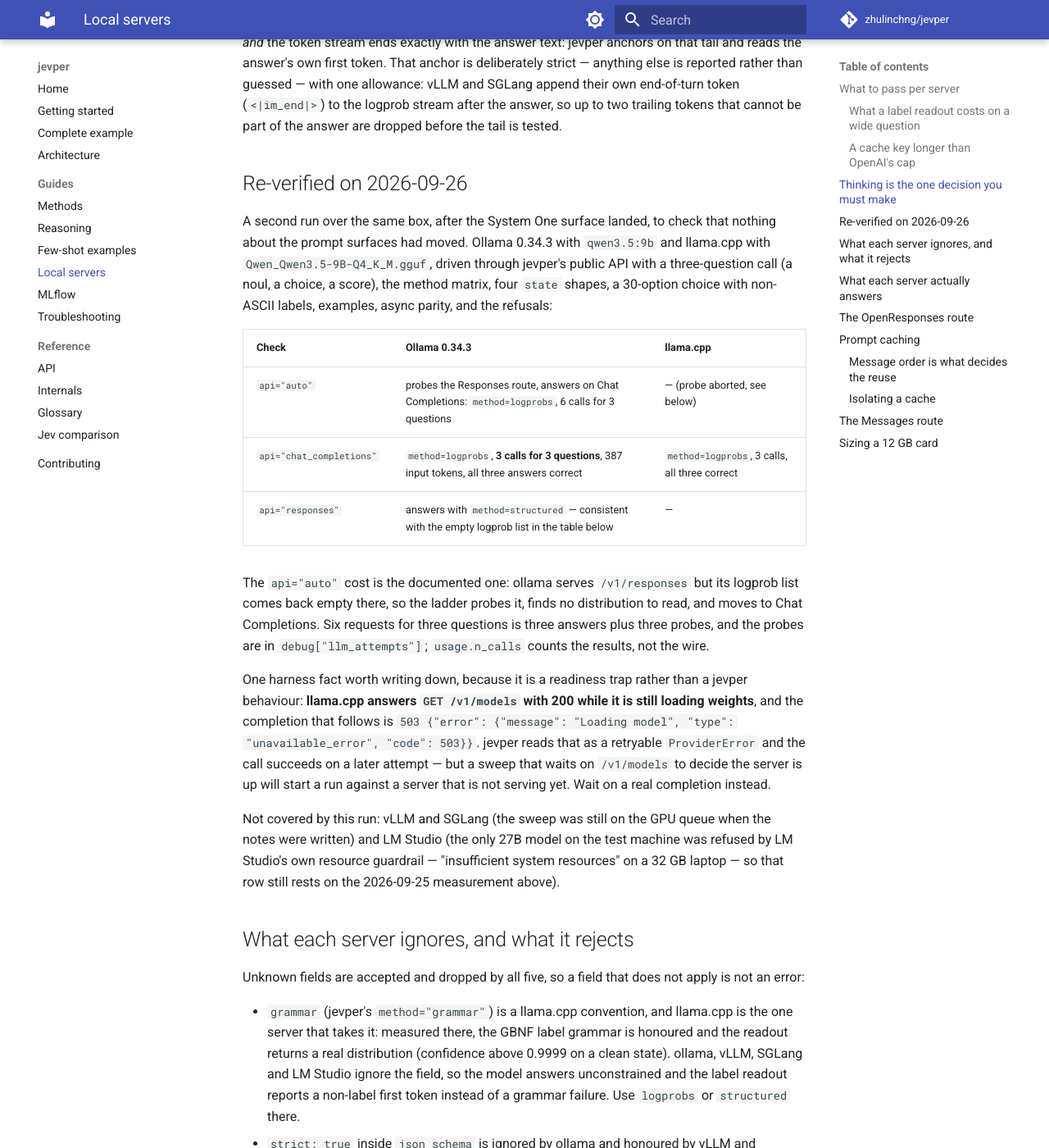
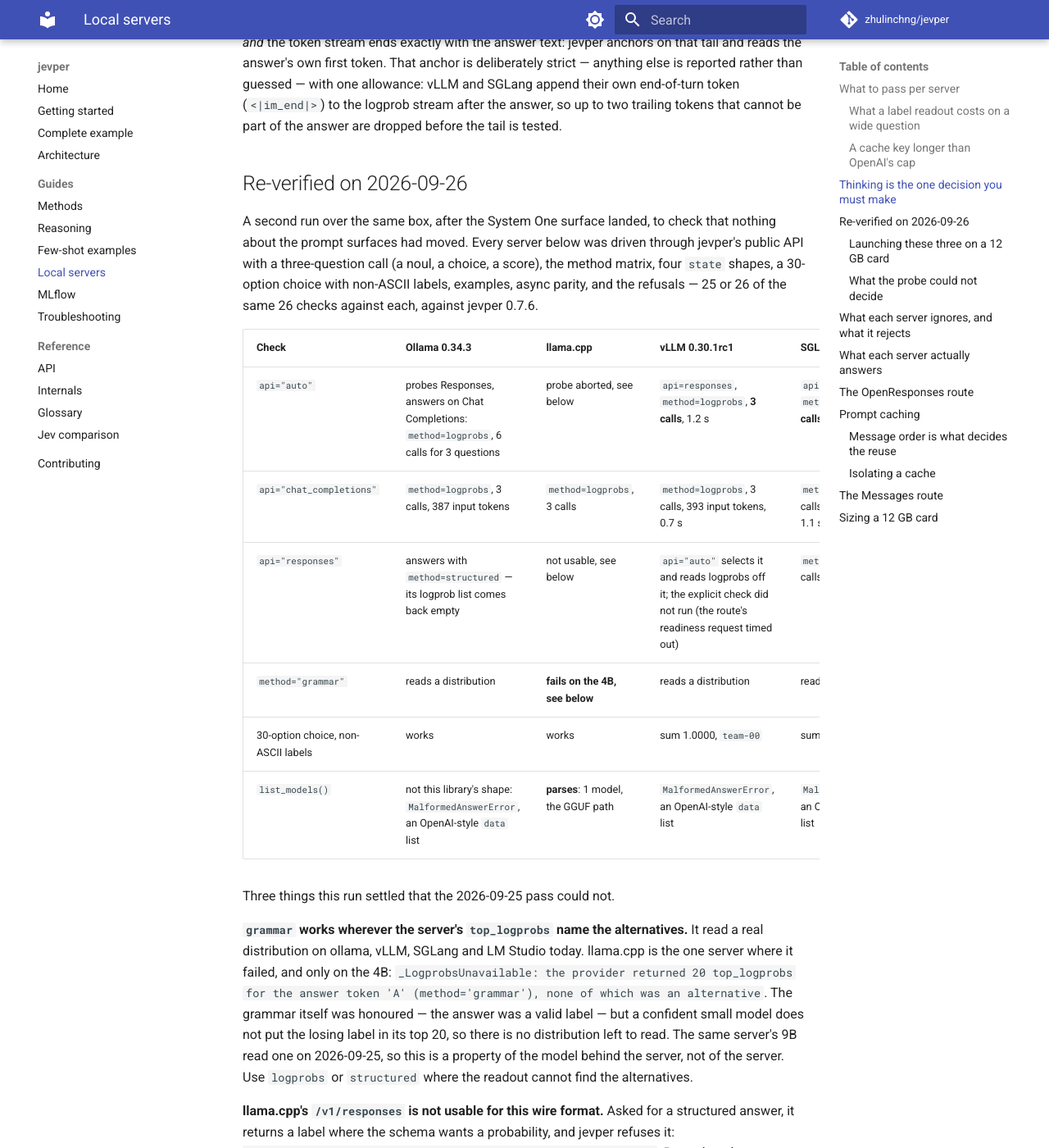
Before and after one commit to zhulinchng/jevper, an MkDocs documentation site: the page built from docs/local-servers.md, in a window 1280 px wide and 1400 px high, scrolled down 4237 px. Shown: the whole window at 82% size. Built offline with MkDocs 1.6.1 and Material for MkDocs 9.7.7, drawn with Linux system fonts in a browser that asks for light colours; comment, search, counter and statistics services are not loaded; some of the changed text lies outside the part shown.

Commit message:
Record the 2026-09-26 sweep of vLLM, SGLang and LM Studio on the same box
The three servers the previous pass could not cover, driven through the public API with the same 26
checks as ollama and llama.cpp, against jevper 0.7.6. All three answer the three-question call in one
to-three calls; vLLM, SGLang and LM Studio all read a distribution through method='grammar', and all
three pick the Responses route on api='auto' at no extra cost.

Three findings the old page did not have, and one correction:

- grammar is a llama.cpp convention, but whether jevper can read a distribution afterwards depends on
  the model's top_logprobs naming the other option. Measured working on a 9B and refused with
  _LogprobsUnavailable on a 4B, so the page's 'ollama, vLLM, SGLang and LM Studio ignore the field' was
  wrong on both counts and is now written as what was measured.
- llama.cpp's /v1/responses returns a label where the schema wants a probability, on two different
  models, so it is the shim rather than one model.
- On a 12 GB card under WSL2 only 10.84 of 12.0 GiB is ever free, which puts vLLM's 0.92 default out
  of reach and needs --limit-mm-per-prompt on this multimodal checkpoint. SGLang needs
  --attention-backend triton --sampling-backend pytorch or its flashinfer JIT build fails, and its CLI
  is 'sglang serve'. All measured, with the failing messages quoted.
- vLLM's engine can die silently in WSL2 seconds after reporting a KV cache size; the same command
  served on the next attempt, so a driver must retry the launch.

````diff
--- a/docs/local-servers.md
+++ b/docs/local-servers.md
@@ -128,43 +128,116 @@
 ## Re-verified on 2026-09-26
 
 A second run over the same box, after the System One surface landed, to check that nothing about the
-prompt surfaces had moved. Ollama 0.34.3 with `qwen3.5:9b` and llama.cpp with
-`Qwen_Qwen3.5-9B-Q4_K_M.gguf`, driven through jevper's public API with a three-question call (a noul, a
-choice, a score), the method matrix, four `state` shapes, a 30-option choice with non-ASCII labels,
-examples, async parity, and the refusals:
+prompt surfaces had moved. Every server below was driven through jevper's public API with a
+three-question call (a noul, a choice, a score), the method matrix, four `state` shapes, a 30-option
+choice with non-ASCII labels, examples, async parity, and the refusals — 25 or 26 of the same 26
+checks against each, against jevper 0.7.6.
 
-| Check | Ollama 0.34.3 | llama.cpp |
-| --- | --- | --- |
-| `api="auto"` | probes the Responses route, answers on Chat Completions: `method=logprobs`, 6 calls for 3 questions | — (probe aborted, see below) |
-| `api="chat_completions"` | `method=logprobs`, **3 calls for 3 questions**, 387 input tokens, all three answers correct | `method=logprobs`, 3 calls, all three correct |
-| `api="responses"` | answers with `method=structured` — consistent with the empty logprob list in the table below | — |
+| Check | Ollama 0.34.3 | llama.cpp | vLLM 0.30.1rc1 | SGLang 0.5.20 | LM Studio 0.0.25 |
+| --- | --- | --- | --- | --- | --- |
+| `api="auto"` | probes Responses, answers on Chat Completions: `method=logprobs`, 6 calls for 3 questions | probe aborted, see below | `api=responses`, `method=logprobs`, **3 calls**, 1.2 s | `api=responses`, `method=logprobs`, **3 calls**, 1.1 s | `api=responses`, `method=logprobs`, **3 calls**, 0.5 s |
+| `api="chat_completions"` | `method=logprobs`, 3 calls, 387 input tokens | `method=logprobs`, 3 calls | `method=logprobs`, 3 calls, 393 input tokens, 0.7 s | `method=logprobs`, 3 calls, 393 input tokens, 1.1 s | `method=logprobs`, 3 calls, 366 input tokens, 0.2 s |
+| `api="responses"` | answers with `method=structured` — its logprob list comes back empty | not usable, see below | `api="auto"` selects it and reads logprobs off it; the explicit check did not run (the route's readiness request timed out) | `method=logprobs`, 3 calls | `method=logprobs`, 3 calls |
+| `method="grammar"` | reads a distribution | **fails on the 4B, see below** | reads a distribution | reads a distribution | reads a distribution |
+| 30-option choice, non-ASCII labels | works | works | sum 1.0000, `team-00` | sum 1.0000, `team-00` | sum 1.0000, `team-00` |
+| `list_models()` | not this library's shape: `MalformedAnswerError`, an OpenAI-style `data` list | **parses**: 1 model, the GGUF path | `MalformedAnswerError`, an OpenAI-style `data` list | `MalformedAnswerError`, an OpenAI-style `data` list | `MalformedAnswerError`, an OpenAI-style `data` list |
 
-The `api="auto"` cost is the documented one: ollama serves `/v1/responses` but its logprob list comes
-back empty there, so the ladder probes it, finds no distribution to read, and moves to Chat
+Three things this run settled that the 2026-09-25 pass could not.
+
+**`grammar` works wherever the server's `top_logprobs` name the alternatives.** It read a real
+distribution on ollama, vLLM, SGLang and LM Studio today. llama.cpp is the one server where it failed,
+and only on the 4B: `_LogprobsUnavailable: the provider returned 20 top_logprobs for the answer token
+'A' (method='grammar'), none of which was an alternative`. The grammar itself was honoured — the answer
+was a valid label — but a confident small model does not put the losing label in its top 20, so there is
+no distribution left to read. The same server's 9B read one on 2026-09-25, so this is a property of the
+model behind the server, not of the server. Use `logprobs` or `structured` where the readout cannot find
+the alternatives.
+
+**llama.cpp's `/v1/responses` is not usable for this wire format.** Asked for a structured answer, it
+returns a label where the schema wants a probability, and jevper refuses it: `MalformedAnswerError:
+'noul' must be a finite number, got 'A'`. Reproduced on two different models (a 9B Q4_K_M and a 4B
+Q4_K_M), so it is the shim's answer rather than one model's mistake. Its Chat Completions route
+serves the same three questions correctly.
+
+**A thinking trace that reaches the answer is a launch fact, not a reading fact.** Started without a
+thinking switch, vLLM's first answer began with the literal token `Thinking`, and jevper refused it as
+`LabelReadoutError: first non-whitespace token 'Thinking' is not one of the labels ['A', 'B']`. With
+`extra_body={"chat_template_kwargs": {"enable_thinking": false}}` — the recipe above — the same server
+answers all three questions in 1.2 s. The refusal is the point: a trace that leaked into the answer is
+visible rather than scored.
+
+The `api="auto"` cost on Ollama is the documented one: it serves `/v1/responses` but its logprob list
+comes back empty there, so the ladder probes it, finds no distribution to read, and moves to Chat
 Completions. Six requests for three questions is three answers plus three probes, and the probes are
-in `debug["llm_attempts"]`; `usage.n_calls` counts the results, not the wire.
+in `debug["llm_attempts"]`; `usage.n_calls` counts the results, not the wire. vLLM, SGLang and LM Studio
+answer on the Responses route on the first try, so `auto` costs them nothing.
 
-One harness fact worth writing down, because it is a readiness trap rather than a jevper behaviour:
-**llama.cpp answers `GET /v1/models` with 200 while it is still loading weights**, and the completion
-that follows is `503 {"error": {"message": "Loading model", "type": "unavailable_error", "code": 503}}`.
-jevper reads that as a retryable `ProviderError` and the call succeeds on a later attempt — but a
-sweep that waits on `/v1/models` to decide the server is up will start a run against a server that is
-not serving yet. Wait on a real completion instead.
+### Launching these three on a 12 GB card
 
-Not covered by this run: vLLM and SGLang (the sweep was still on the GPU queue when the notes were
-written) and LM Studio (the only 27B model on the test machine was refused by LM Studio's own resource
-guardrail — "insufficient system resources" on a 32 GB laptop — so that row still rests on the
-2026-09-25 measurement above).
+Measured on the RTX 3080 test box, where `nvidia-smi` reports 12.0 GiB but **only 10.84 GiB is ever
+free** — WSL2 holds the rest — so vLLM's default `--gpu-memory-utilization 0.92` is refused before it
+loads anything:
+
+```
+ValueError: Free memory on device cuda:0 (10.84/12.0 GiB) on startup is less than desired GPU
+memory utilization (0.92, 11.04 GiB).
+```
+
+Three settings get there, and dropping any one of them puts the failure back:
+
+```bash
+# vLLM 0.30.1rc1 — 7.55 GiB of weights, 14,043-token KV cache, serving in 37 s
+vllm serve ~/models/Qwen3.5-9B-AWQ-4bit --port 8000 \
+  --max-model-len 4096 --gpu-memory-utilization 0.87 --enforce-eager \
+  --max-num-batched-tokens 1024 --max-num-seqs 2 --reasoning-parser qwen3 \
+  --limit-mm-per-prompt '{"image":0,"video":0}'
+
+# SGLang 0.5.20 — ready in 4 s once the kernel cache exists
+python -m sglang.launch_server --model-path ~/models/Qwen3.5-9B-AWQ-4bit --port 30000 \
+  --mem-fraction-static 0.85 --context-length 4096 --max-running-requests 1 \
+  --max-mamba-cache-size 8 --reasoning-parser qwen3 --disable-cuda-graph \
+  --attention-backend triton --sampling-backend pytorch
+```
+
+- **`--limit-mm-per-prompt '{"image":0,"video":0}'`** (or `--language-model-only`): the AWQ checkpoint is
+  a `Qwen3_5ForConditionalGeneration`, so the vision tower's profiling budget is spent before the KV
+  cache is allocated. At `--gpu-memory-utilization 0.85` without it, the engine dies with
+  `ValueError: No available memory for the cache blocks.`
+- **SGLang's two backend flags**: with the default flashinfer backends the server JIT-builds a CUDA
+  kernel through ninja, and that build fails on this box with
+  `nvcc warning: incompatible redefinition for option 'compiler-bindir'` followed by
+  `RuntimeError: Ninja build failed`. `--attention-backend triton --sampling-backend pytorch` keeps it
+  off that path entirely.
+- **SGLang's CLI spelling**: this build's console script is `sglang serve`, and
+  `sglang launch_server` is refused by argparse (`invalid choice`) before anything starts.
+  `python -m sglang.launch_server` is the form that works.
+
+One more readiness trap, in the same family as llama.cpp's: **vLLM's engine can die silently in
+WSL2**, seconds after it reports a KV cache size — `RuntimeError: Engine core initialization failed.
+Failed core proc(s): {}`, with no traceback and nothing in `dmesg`. The same command served correctly
+on the next attempt, so a driver that gives up on the first failure will report a server that works.
+Retry the launch, and wait on a real completion rather than `/v1/models`.
+
+### What the probe could not decide
+
+Four or five of the probe's checks reported `ok: false` against servers that were otherwise clean, the
+same way every time, so none of them is a server result: a dead-port check that rewrites `base_url` only
+for non-loopback hosts (against `127.0.0.1` it aimed at the live server), an "empty questions" case that
+never emptied the question map, a one-option `Choice` that this library accepts by design — the Jev API
+documents a 255-option maximum and no minimum, and `tests/test_client_behaviour.py` says so — and two
+async checks that expect the refusal at a different point than the one it surfaces. They are artefacts of
+the throwaway probe, not of the servers and not of jevper.
 
 ## What each server ignores, and what it rejects
 
 Unknown fields are accepted and dropped by all five, so a field that does not apply is not an error:
 
-- `grammar` (jevper's `method="grammar"`) is a llama.cpp convention, and llama.cpp is the one server that
-  takes it: measured there, the GBNF label grammar is honoured and the readout returns a real distribution
-  (confidence above 0.9999 on a clean state). ollama, vLLM, SGLang and LM Studio ignore the field, so the
-  model answers unconstrained and the label readout reports a non-label first token instead of a grammar
-  failure. Use `logprobs` or `structured` there.
+- `grammar` (jevper's `method="grammar"`) is a llama.cpp convention, and llama.cpp honours the GBNF label
+  grammar. What differs is whether jevper can read a distribution afterwards, which depends on the
+  model's `top_logprobs` naming the other option: measured on a 9B and on a 4B that was refused with
+  `_LogprobsUnavailable` (see the 2026-09-26 section). ollama, vLLM, SGLang and LM Studio accept the
+  field and read a distribution off it. Prefer `logprobs` or `structured` where the readout reports a
+  non-label first token instead.
 - `strict: true` inside `json_schema` is ignored by ollama and honoured by vLLM and SGLang.
 - `reasoning_effort` reaches the chat template on llama.cpp, ollama and SGLang; vLLM validates it against its
   own enum and answers `400` for a value outside it (`xhigh` and `max` are the usual casualties).
````
